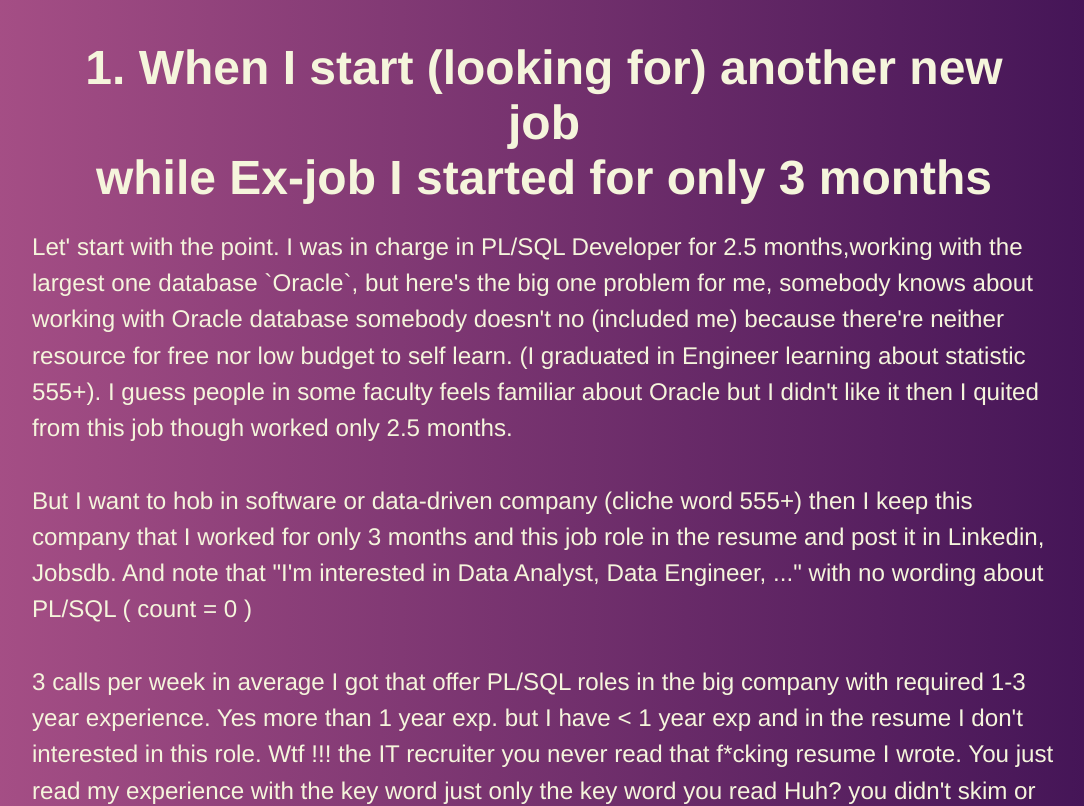
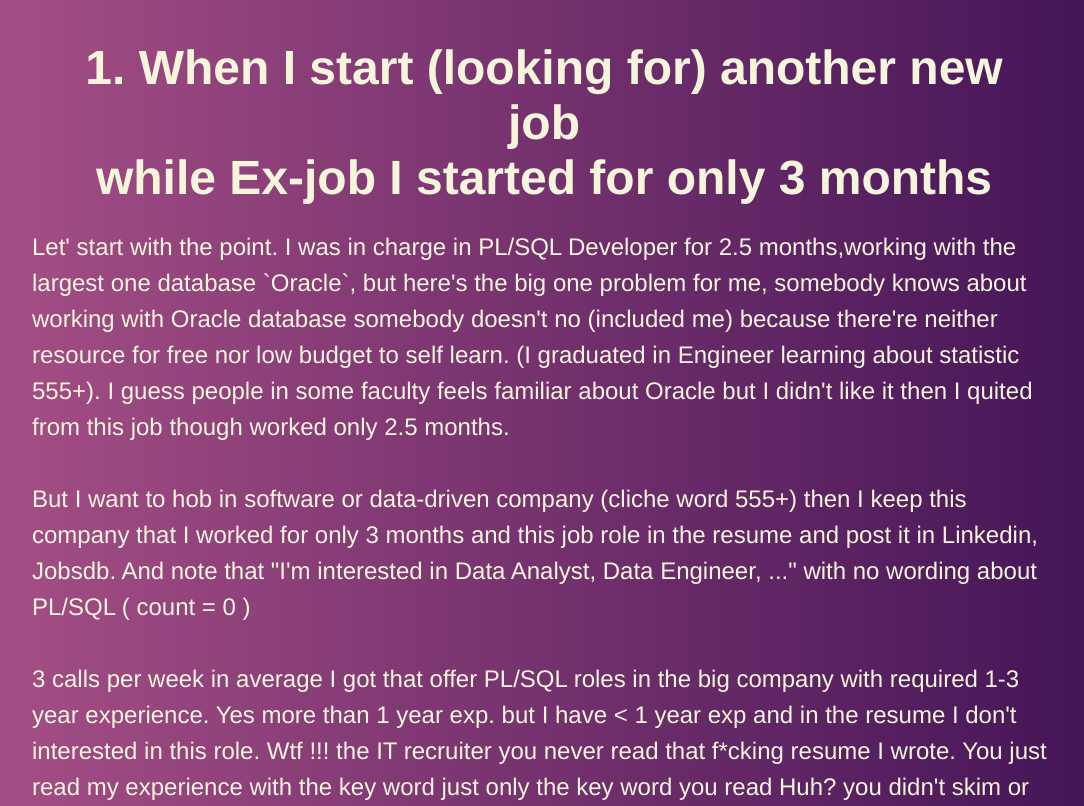
Before and after one commit to NolthawatKie/NolthawatKie.github.io, a plain HTML site: page mystery-blogs-01.html in a window 1280 px wide. Shown: the top 806 px of the page, without its empty margins (96-1180 px from the left). Drawn offline with Linux system fonts and the light colour scheme.

Commit message:
update font-size

```diff
--- a/index.css
+++ b/index.css
@@ -138,10 +138,6 @@ i {
     cursor: pointer;
 }
 
-.mystery-blog {
-    font-size: 1.51rem;
-    line-height: 1.5;
-}
 
 .head-topic {
     margin: 15rem 0 5rem 0;
--- a/mystery-blogs-01.html
+++ b/mystery-blogs-01.html
@@ -17,7 +17,7 @@
                     1. When I start (looking for) another new job <br> while Ex-job I started for only 3 months
                 </h2>
             </div>
-            <div class="mystery-blog">
+            <div class="mystery-blog" style="font-size: 1.5rem; line-height: 1.5;">
                 Let' start with the point. I was in charge in PL/SQL Developer for 2.5 months,working with the largest one database
                 `Oracle`, but here's the big one problem for me, somebody knows about working with Oracle database somebody doesn't no
                 (included me) because there're neither resource for free nor low budget to self learn. (I graduated in Engineer learning
```
